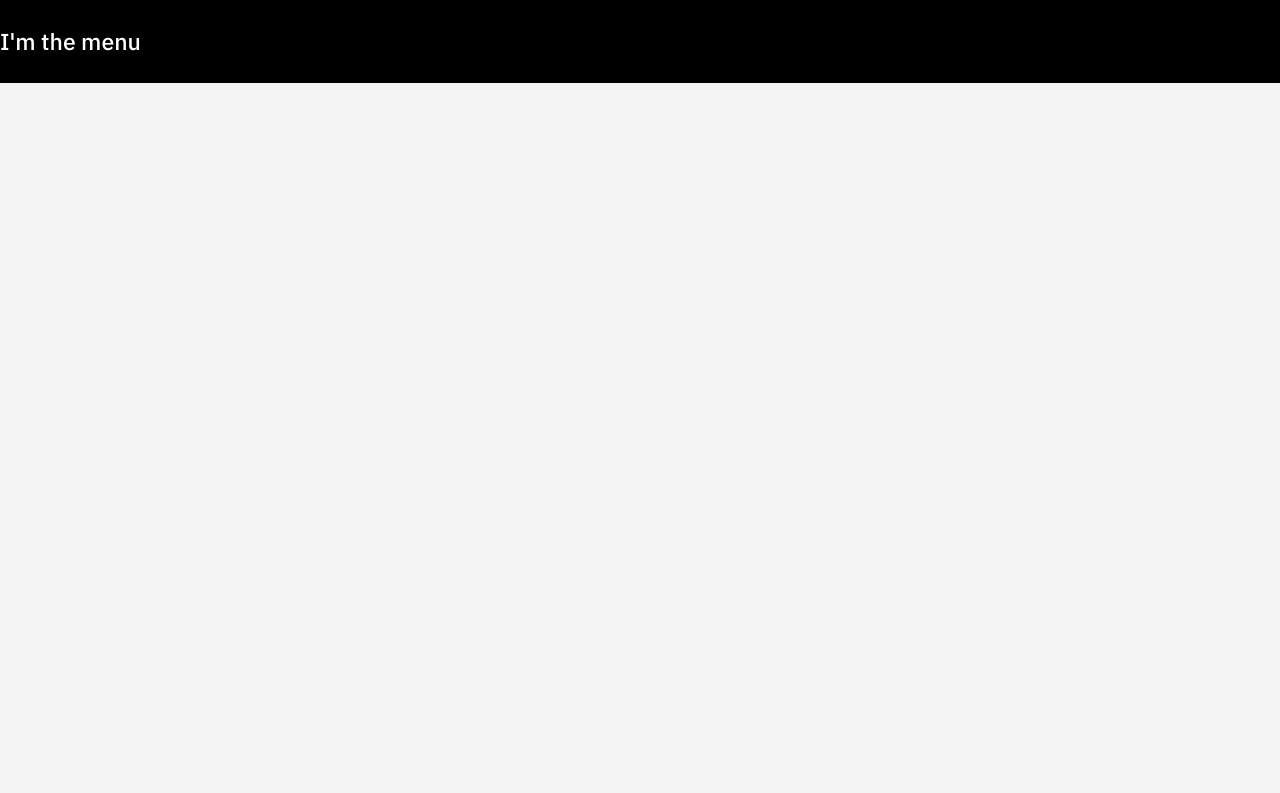
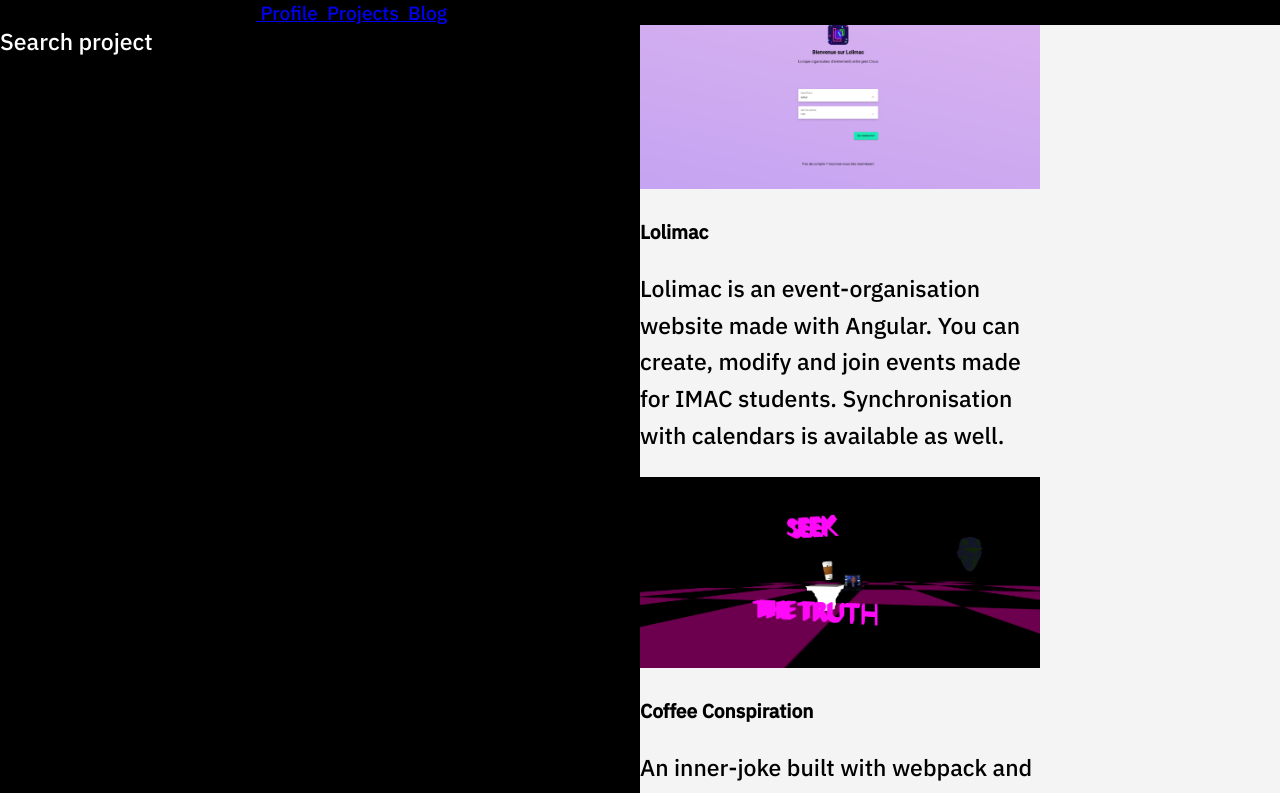
Before and after one commit to guillaume-haerinck/portfolio, a Vue app: page /projects in a window 1280 px wide. Shown: the top 793 px of the page. Built offline with nearby package versions, Linux system fonts and the light colour scheme.

Commit message:
Start menu

```diff
--- a/src/App.vue
+++ b/src/App.vue
@@ -53,7 +53,7 @@ p {
     padding: 0;
 }
 
-/* Common styling */
+/* Common styling TODO add top padding class for menu prevent hide content, use css var */
 
 .backgrounded {
   background-color: white;
--- a/src/components/Menu.vue
+++ b/src/components/Menu.vue
@@ -1,6 +1,27 @@
 <template>
   <div class="menu">
-    <p>I'm the menu</p>
+    <div class="menu-logo">
+      <img />
+    </div>
+
+    <div class="menu-items">
+      <a class="menu-item" href="/">
+        <img />
+        Profile
+      </a>
+      <a class="menu-item" href="/projects">
+        <img />
+        Projects
+      </a>
+      <a class="menu-item" href="https://github.com/learn-computer-graphics" target="blank">
+        <img />
+        Blog
+      </a>
+    </div>
+
+    <div class="menu-search">
+      <img />
+    </div>
   </div>
 </template>
 
@@ -15,6 +36,8 @@ export default class Menu extends Vue {
 <style scoped lang="css">
 .menu {
   position: fixed;
+  display: grid;
+  grid-template-columns: 1fr 3fr 1fr;
   top: 0;
   background-color: black;
   width: 100%;
--- a/src/components/ProjectSearch.vue
+++ b/src/components/ProjectSearch.vue
@@ -1,6 +1,6 @@
 <template>
   <div class="project-search">
-
+    <p>Search project</p>
   </div>
 </template>
 
@@ -13,5 +13,10 @@ export default class ProjectSearch extends Vue {
 </script>
 
 <style scoped lang="css">
-
+.project-search {
+  background-color: black;
+  color: white;
+  left: 0;
+  height: 100vh;
+}
 </style>
--- a/src/router/index.ts
+++ b/src/router/index.ts
@@ -11,9 +11,19 @@ const routes = [
     component: Landing
   },
   {
+    path: '/projects',
+    name: 'projects',
+    component: () => import('../views/Projects.vue') // lazy-loading
+  },
+  {
     path: '/legals',
     name: 'legals',
     component: () => import('../views/Legals.vue') // lazy-loading
+  },
+  {
+    path: '/not-found',
+    name: 'not-found',
+    component: () => import('../views/NotFound.vue') // lazy-loading
   }
 ]
 
--- /dev/null
+++ b/src/views/NotFound.vue
@@ -0,0 +1,5 @@
+<template>
+  <div class="not-found">
+    <h1>404 Not found</h1>
+  </div>
+</template>
--- a/src/views/Projects.vue
+++ b/src/views/Projects.vue
@@ -1,17 +1,42 @@
 <template>
   <div class="projects">
+    <ProjectSearch/>
 
+    <div class="projects-list">
+      <Project v-for="(project, index) in projects"
+        :key="'project' + index"
+        :name="project.name"
+        :description="project.description"
+        :date="project.date"
+        :logo="project.logo"
+        :url="project.url"
+        :capture="project.capture"
+      />
+    </div>
   </div>
 </template>
 
 <script lang="ts">
 import { Component, Prop, Vue } from 'vue-property-decorator';
+import Project from '@/components/Project.vue';
+import ProjectSearch from '@/components/ProjectSearch.vue';
 
+import ProjectsData from '@/assets/projects-data.json';
+
+@Component({
+  components: {
+    Project,
+    ProjectSearch
+  }
+})
 export default class Projects extends Vue {
-
+  projects = ProjectsData;
 }
 </script>
 
 <style scoped lang="css">
-
+.projects {
+  display: grid;
+  grid-template-columns: 1fr 1fr;
+}
 </style>
```
